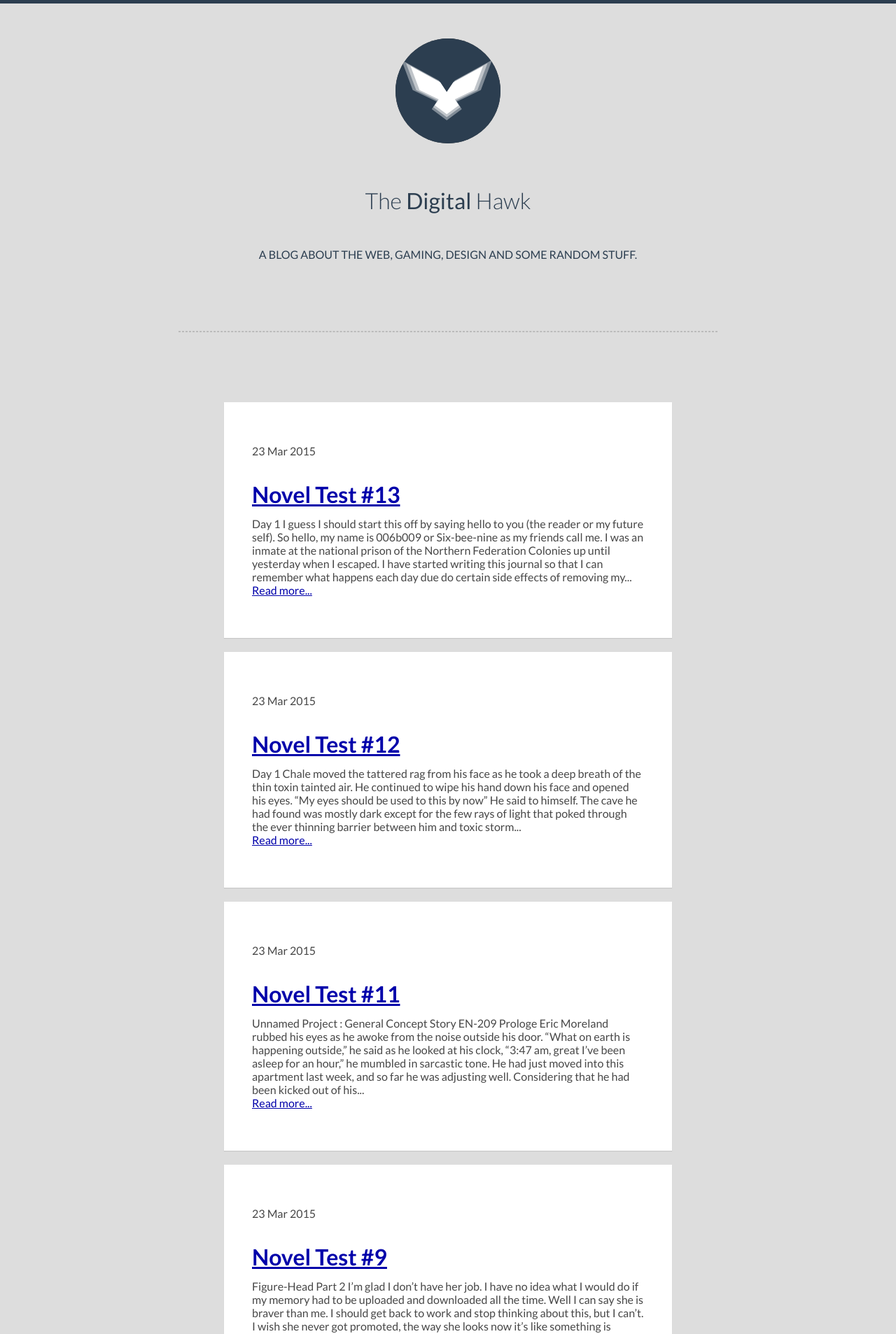
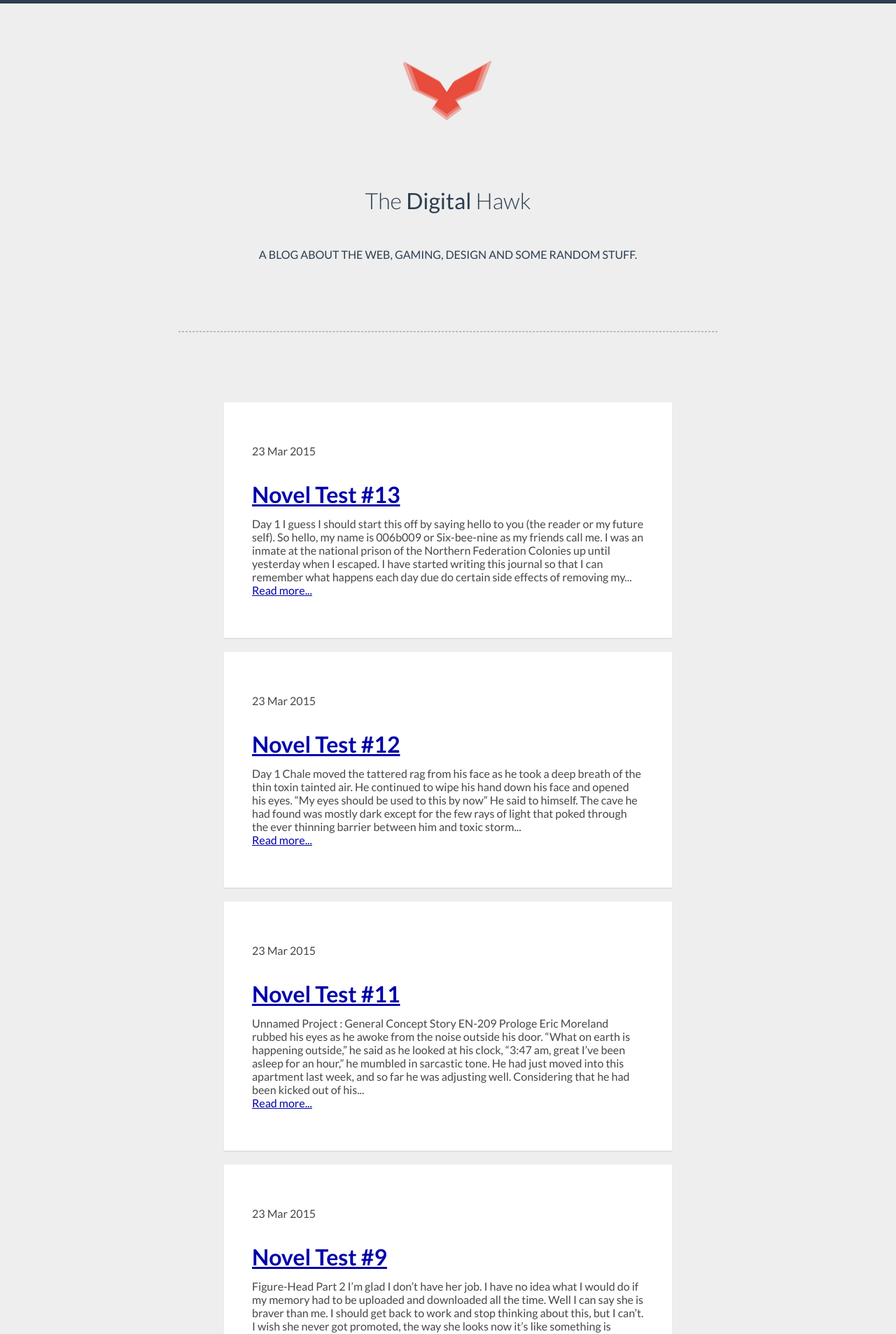
Before and after one commit to nightcry7/blog, a Jekyll site: the page built from index.html, in a window 1280 px wide. Shown: the top 1907 px of the page at 70% size. Built offline with Jekyll 4.4.1, drawn with Linux system fonts in a browser that asks for light colours; Markdown is read by kramdown in place of the engine named in the settings.

Commit message:
Style Changes

```diff
--- a/css/main.css
+++ b/css/main.css
@@ -28,7 +28,7 @@ a:visited { color: #a0a; }
 /*
 /*****************************************************************************/
 body {
-  background: #ddd;
+  background: #eee;
   font-family: 'Lato', sans-serif;
   color: #474747;
 }
@@ -96,7 +96,6 @@ h2{
 .header{
   border-radius: 100px;
   overflow: hidden;
-  background-color: #474747;
   width: 150px;
   text-align: center;
   margin: 0 auto;
@@ -128,8 +127,7 @@ hr{
 svg{
   height: 100%;
   width: 100%;
-  fill: #fff;
-  background-color: #2c3e50;
+  fill: #e74c3c;
 }
 .header h1 a{
   text-decoration: none;
```
